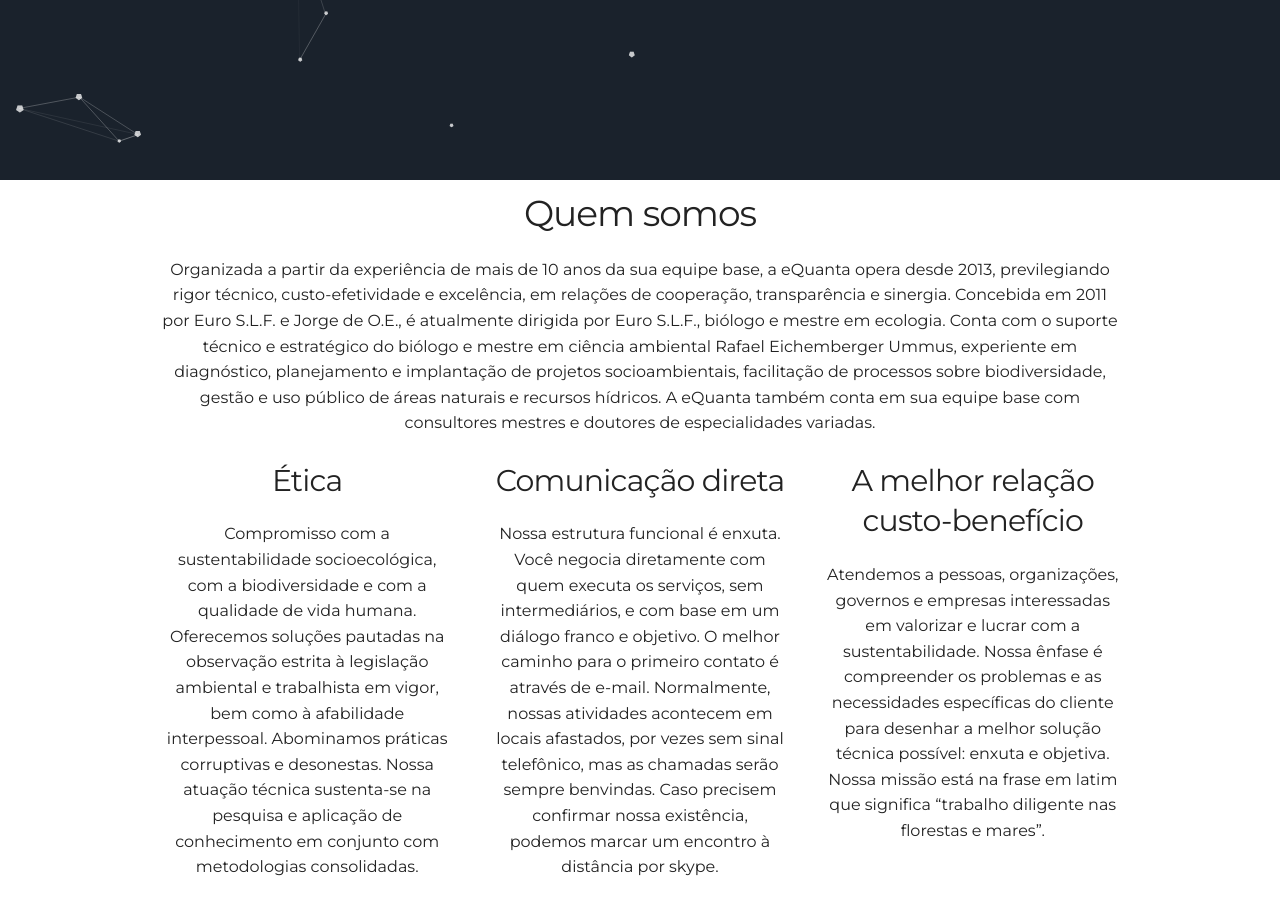
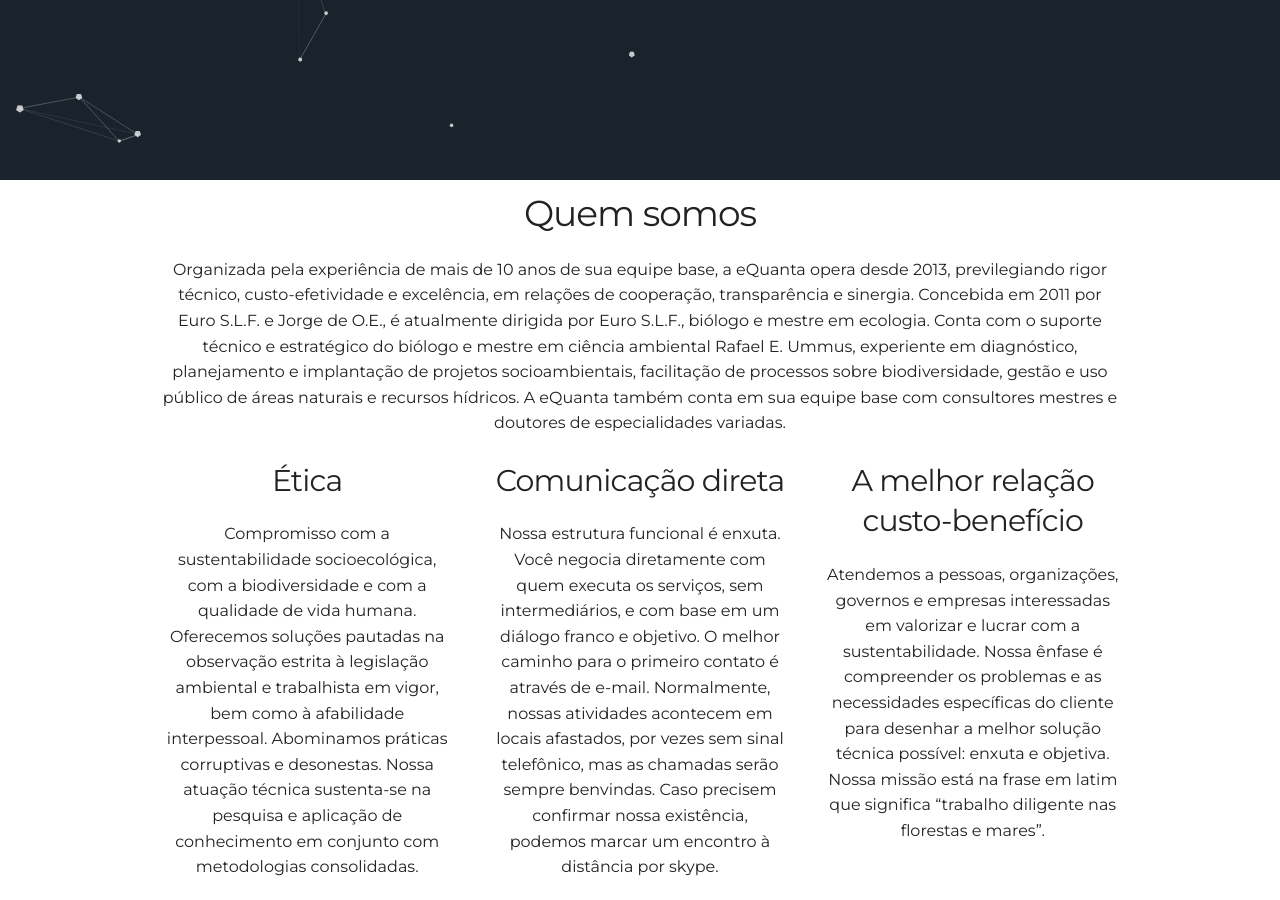
Before and after one commit to leroy1977/eQ1, a Jekyll site: the page built from index.html, in a window 1280 px wide and 900 px high, scrolled down 727 px. Built offline with Jekyll 4.4.1, drawn with Linux system fonts in a browser that asks for light colours.

Commit message:
Update _config.yml

```diff
--- a/_config.yml
+++ b/_config.yml
@@ -11,7 +11,7 @@
 
 # User settings
 username: eQuanta
-user_description: Organizada a partir da experiência de mais de 10 anos da sua equipe base, a eQuanta opera desde 2013, previlegiando rigor técnico, custo-efetividade e excelência, em relações de cooperação, transparência e sinergia. Concebida em 2011 por Euro S.L.F. e Jorge de O.E., é atualmente dirigida por Euro S.L.F., biólogo e mestre em ecologia. Conta com o suporte técnico e estratégico do biólogo e mestre em ciência ambiental Rafael Eichemberger Ummus, experiente em diagnóstico, planejamento e implantação de projetos socioambientais, facilitação de processos sobre biodiversidade, gestão e uso público de áreas naturais e recursos hídricos. A eQuanta também conta em sua equipe base com consultores mestres e doutores de especialidades variadas.
+user_description: Organizada pela experiência de mais de 10 anos de sua equipe base, a eQuanta opera desde 2013, previlegiando rigor técnico, custo-efetividade e excelência, em relações de cooperação, transparência e sinergia. Concebida em 2011 por Euro S.L.F. e Jorge de O.E., é atualmente dirigida por Euro S.L.F., biólogo e mestre em ecologia. Conta com o suporte técnico e estratégico do biólogo e mestre em ciência ambiental Rafael E. Ummus, experiente em diagnóstico, planejamento e implantação de projetos socioambientais, facilitação de processos sobre biodiversidade, gestão e uso público de áreas naturais e recursos hídricos. A eQuanta também conta em sua equipe base com consultores mestres e doutores de especialidades variadas.
 
 user_title: Diligentia laborat in omnis silvae et maria
 email: e.quanta.env@gmail.com
```
